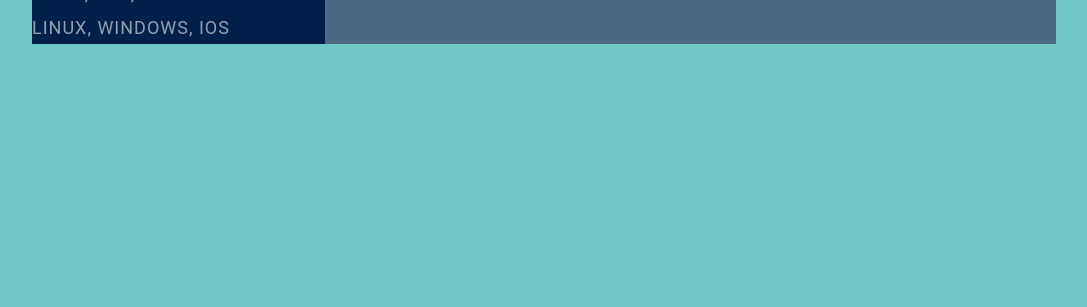
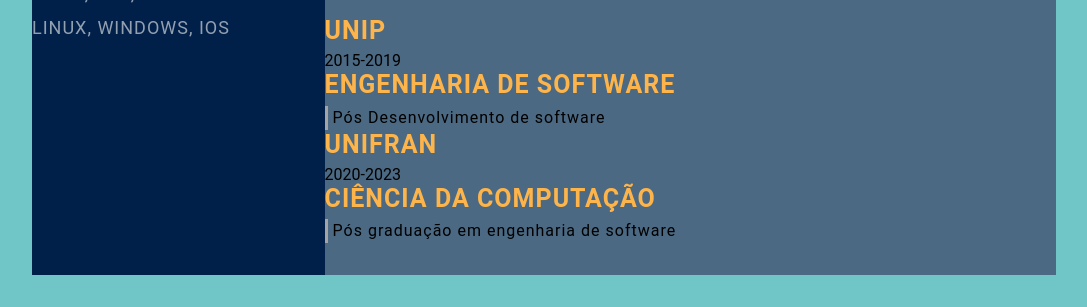
Before and after one commit to ViniciusAraujoo/devweekgit.git.io, a plain HTML site: page index.html in a window 1280 px wide. Shown: the part 788-1095 px from the top of the page, without its empty margins (96-1183 px from the left). Before the commit the page ends 864 px from the top, so only its background shows below. Drawn offline with Linux system fonts and the light colour scheme.

Commit message:
feat-add-academy (#4)

```diff
--- a/index.html
+++ b/index.html
@@ -7,15 +7,6 @@
     <link rel="stylesheet" href="style.css">
     <title>Vinicius Araujo</title>
 </head>
-
-
-
-
-
-
-
-
-
 
 <body>
     <main class="resume-contents">
@@ -80,6 +71,26 @@
                     </div>
 
                 </section>
+                <section class="eduacation gap">
+                    <div class="right-title">Formação Academica</div>
+                    <div class="education-left">
+                        <p class="education-school-name">UNIP</p>
+                        <P class="education-time-period">2015-2019</P>
+                    </div>
+                    <div class="education-right">
+                        <p class="education-subject">Engenharia de Software</p>
+                        <p class="education-desc">Pós Desenvolvimento de software</p>
+                    </div>
+
+                    <div class="education-left">
+                        <p class="education-school-name">UNIFRAN</p>
+                        <P class="education-time-period">2020-2023</P>
+                    </div>
+                    <div class="education-right">
+                        <p class="education-subject">Ciência da Computação</p>
+                        <p class="education-desc">Pós graduação em engenharia de software</p>
+                    </div>
+                </section>
         </section>
 
     </main>
```
